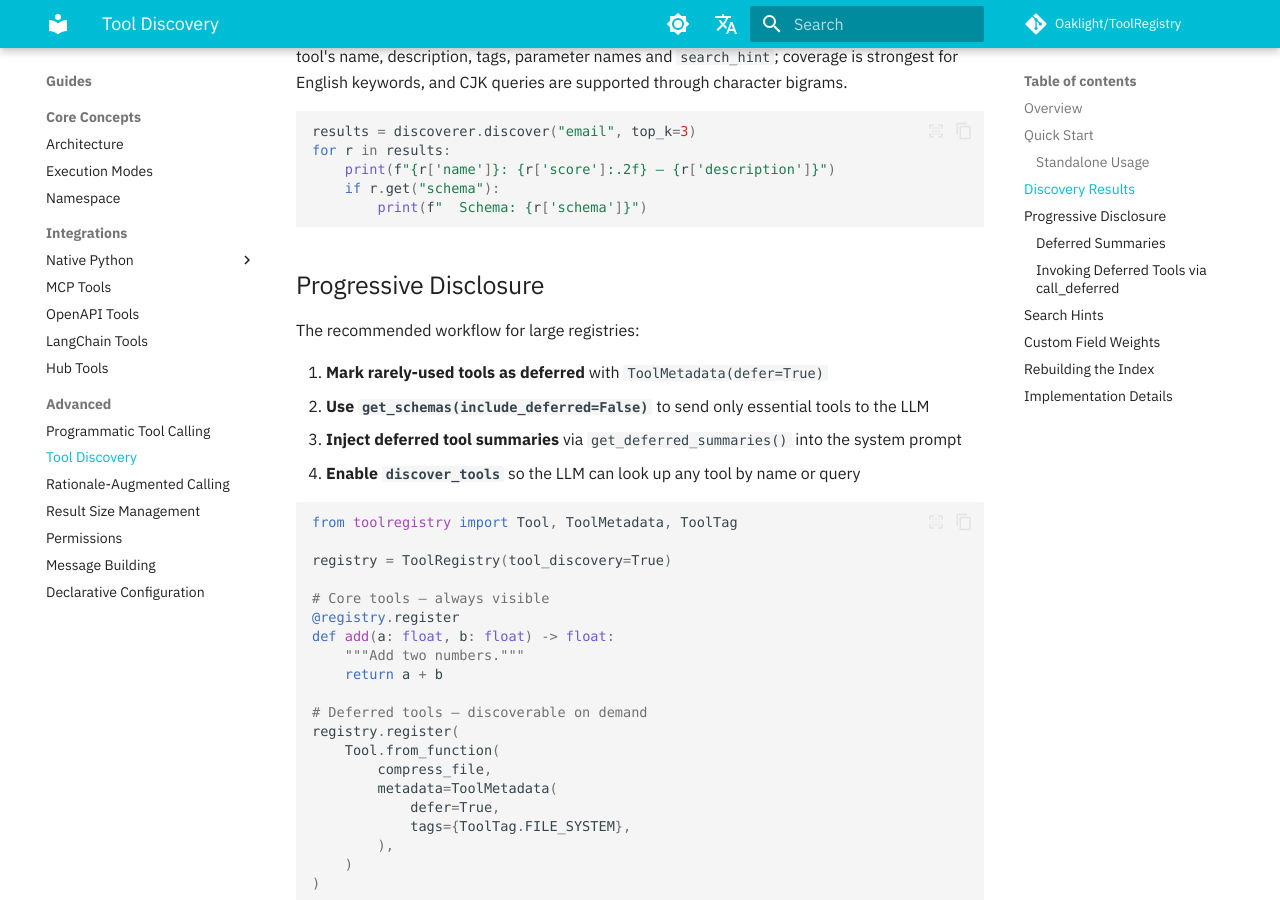
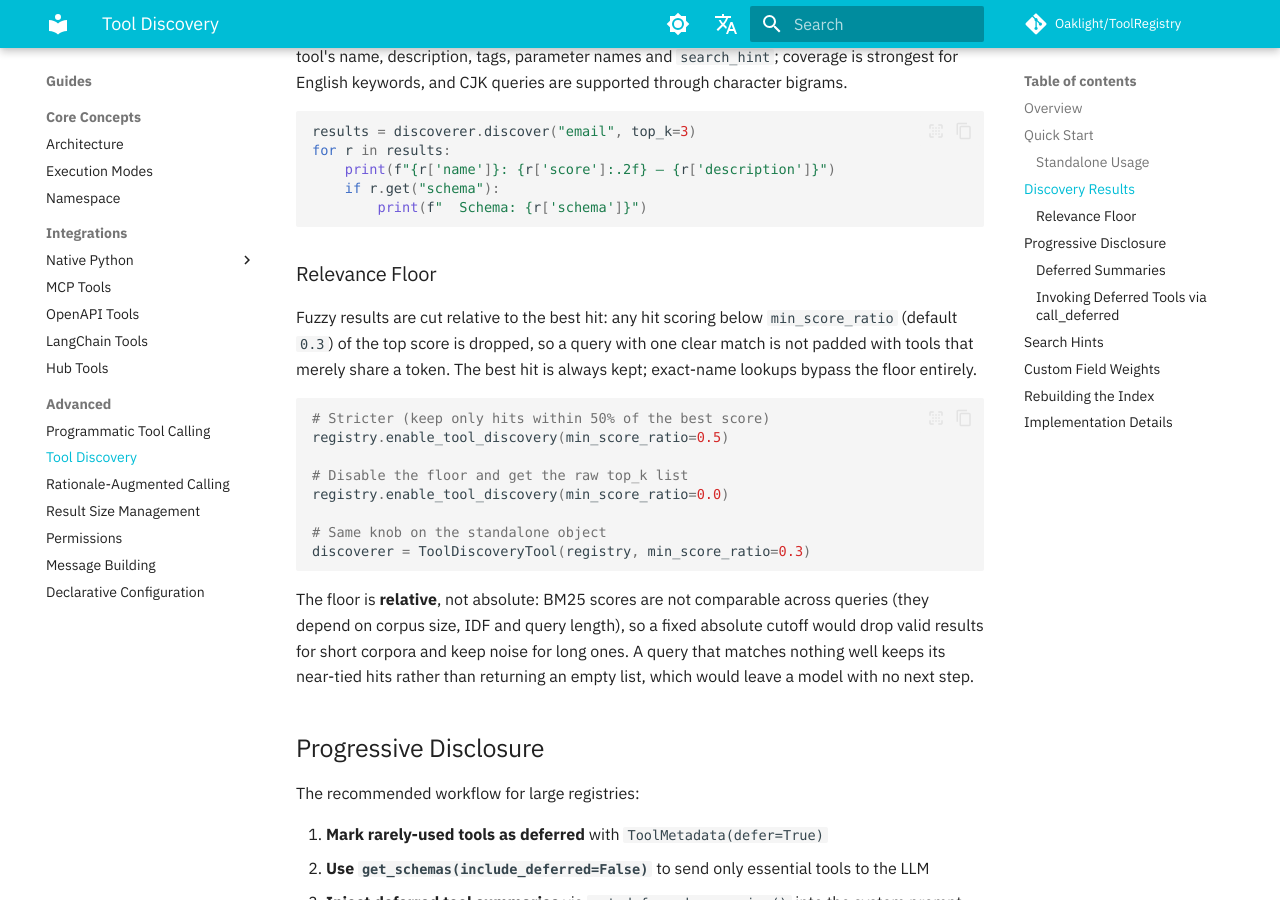
Before and after one commit to Oaklight/ToolRegistry, an MkDocs documentation site: the page built from docs/usage/tool_discovery.md, in a window 1280 px wide and 900 px high, scrolled down 3045 px. Built offline with MkDocs 1.6.1 and Material for MkDocs 9.7.7, drawn with Linux system fonts in a browser that asks for light colours; some web fonts are replaced; comment, search, counter and statistics services are not loaded.

Commit message:
docs: discovery relevance floor (#330)

````diff
--- a/docs/usage/tool_discovery.md
+++ b/docs/usage/tool_discovery.md
@@ -119,6 +119,23 @@ for r in results:
     if r.get("schema"):
         print(f"  Schema: {r['schema']}")
 ```
+
+### Relevance Floor
+
+Fuzzy results are cut relative to the best hit: any hit scoring below `min_score_ratio` (default `0.3`) of the top score is dropped, so a query with one clear match is not padded with tools that merely share a token. The best hit is always kept; exact-name lookups bypass the floor entirely.
+
+```python
+# Stricter (keep only hits within 50% of the best score)
+registry.enable_tool_discovery(min_score_ratio=0.5)
+
+# Disable the floor and get the raw top_k list
+registry.enable_tool_discovery(min_score_ratio=0.0)
+
+# Same knob on the standalone object
+discoverer = ToolDiscoveryTool(registry, min_score_ratio=0.3)
+```
+
+The floor is **relative**, not absolute: BM25 scores are not comparable across queries (they depend on corpus size, IDF and query length), so a fixed absolute cutoff would drop valid results for short corpora and keep noise for long ones. A query that matches nothing well keeps its near-tied hits rather than returning an empty list, which would leave a model with no next step.
 
 ## Progressive Disclosure
 
````
Also changed, not shown: docs/changelog.md (+1 -0 lines).
